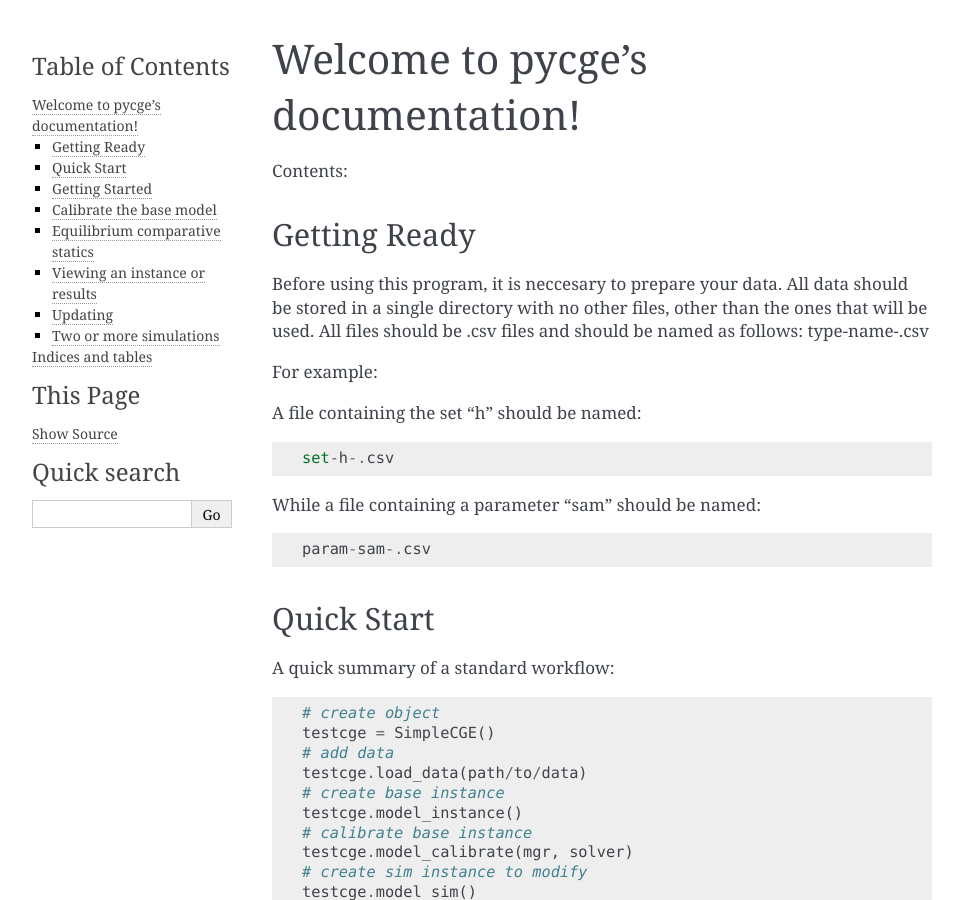
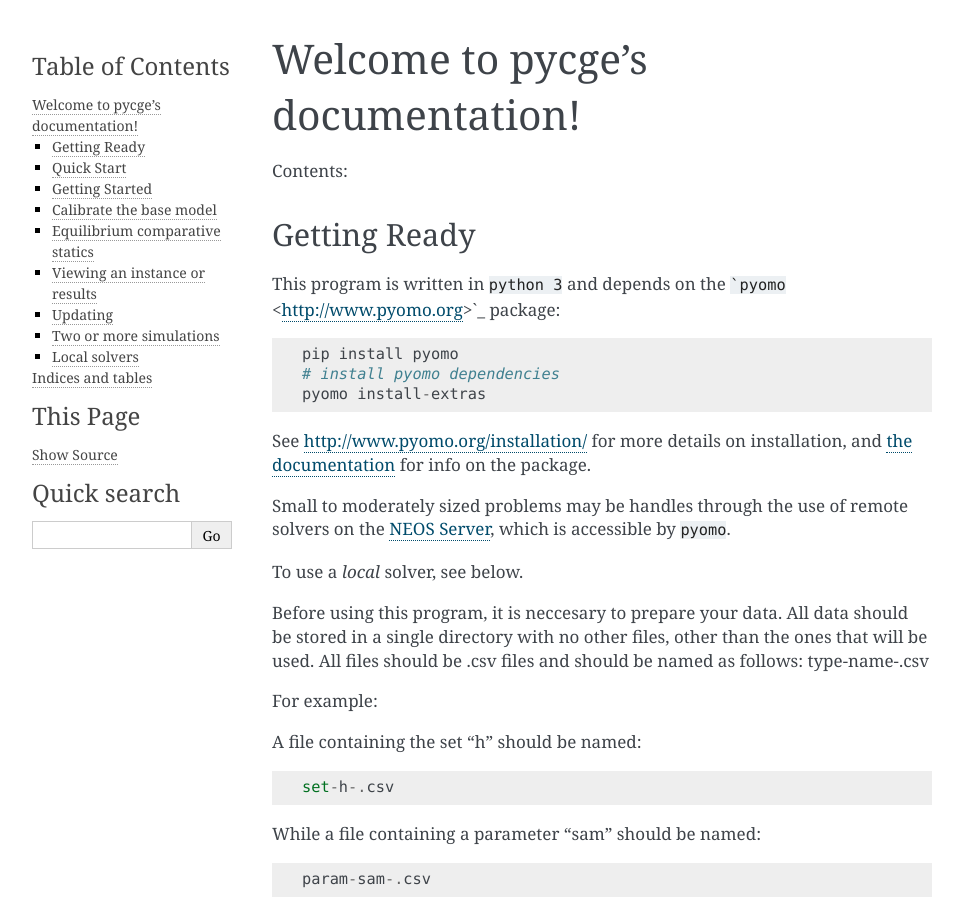
Before and after one commit to juanfung/pycge, a Sphinx documentation site: the page built from docs/index.rst, in a window 1280 px wide and 900 px high. Shown: the whole window, without its empty margins (148-1111 px from the left). Built offline with Sphinx 7.4.7, drawn with Linux system fonts in a browser that asks for light colours; some of the changed text lies outside the part shown.

Commit message:
Add dependencies to docs

````diff
--- a/docs/index.rst
+++ b/docs/index.rst
@@ -13,6 +13,21 @@ Contents:
 
 Getting Ready
 ---------------
+
+This program is written in ``python 3`` and depends on the ```pyomo`` <http://www.pyomo.org>`_
+package::
+
+    pip install pyomo
+    # install pyomo dependencies
+    pyomo install-extras
+
+See `<http://www.pyomo.org/installation/>`_ for more details on installation,
+and `the documentation <http://www.pyomo.org/documentation/>`_ for info on the package.
+
+Small to moderately sized problems may be handles through the use of remote solvers
+on the `NEOS Server <https://neos-server.org/neos/>`_, which is accessible by ``pyomo``.
+
+To use a *local* solver, see below.
 
 Before using this program, it is neccesary to prepare your data.
 All data should be stored in a single directory with no other
@@ -197,6 +212,12 @@ Now you can perform comparative statics on two ``sim`` instances, one associated
 ``test_cge`` object and one associated with the ``copy_cge`` object. Both have the same
 ``base`` instance but potentially differ in the ``sim`` instance.
 
+Local solvers
+--------------
+
+TODO: Add info on installing Ipopt, etc.
+
+
 Indices and tables
 ==================
 
````
